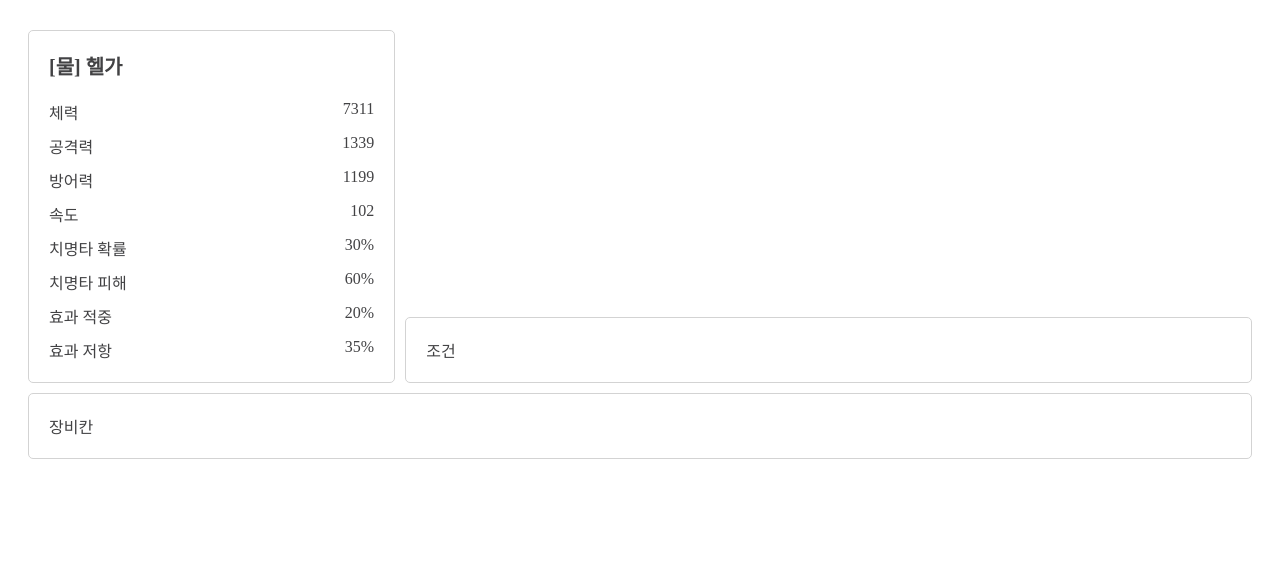
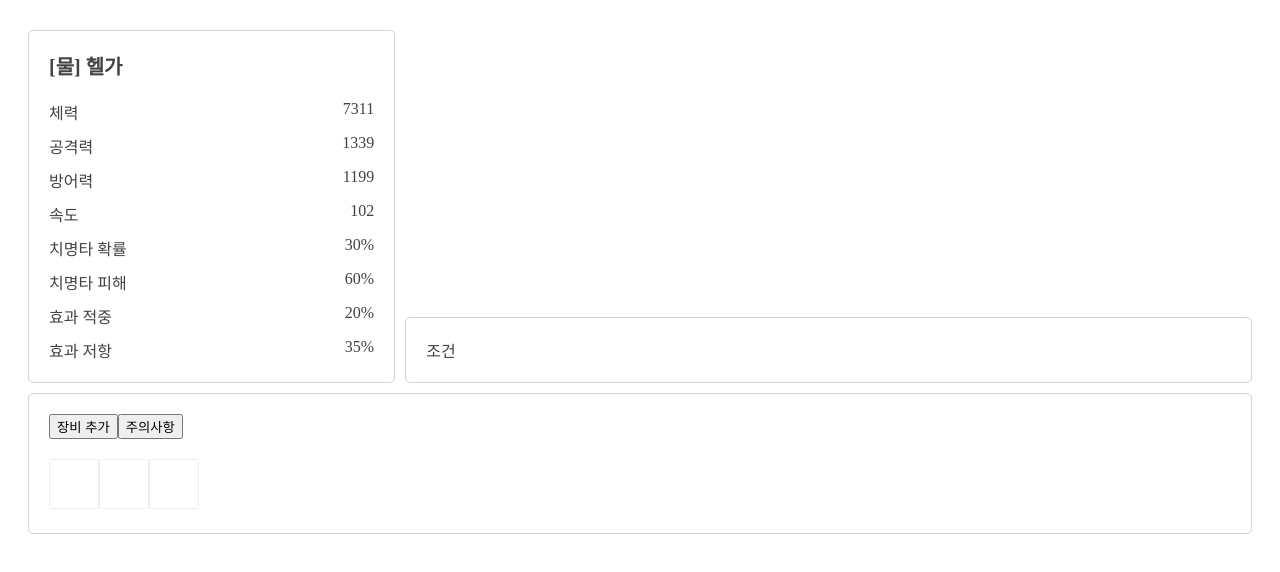
Before and after one commit to lee10104/LOH-equipment-vue, a Vue app: page / in a window 1280 px wide. Shown: the top 572 px of the page. Built offline with nearby package versions, Linux system fonts and the light colour scheme; a web font is replaced by a local one.

Commit message:
장비칸 layout 간략하게 잡아줌
- 장비추가, 주의사항 버튼 추가
- Equipment component 추가

```diff
--- /dev/null
+++ b/src/components/Equipment.vue
@@ -0,0 +1,19 @@
+<template>
+  <div class="Equipment" />
+</template>
+
+<script>
+export default { name: 'Equipment' };
+</script>
+
+<style>
+.Equipment {
+  display: inline-block;
+  box-sizing: border-box;
+  width: 50px;
+  height: 50px;
+  border: 1px solid #EEEEEE;
+  border-radius: 2px;
+  padding: 10px;
+}
+</style>
--- a/src/components/Equipments.vue
+++ b/src/components/Equipments.vue
@@ -1,13 +1,32 @@
 <template>
-  <div class="Equipments">장비칸</div>
+  <div class="Equipments">
+    <div class="Equipments__header">
+      <button>장비 추가</button>
+      <button>주의사항</button>
+    </div>
+    <div class="Equipments__container">
+      <Equipment />
+      <Equipment />
+      <Equipment />
+    </div>
+  </div>
 </template>
 
 <script>
-export default { name: 'Equipments' };
+import Equipment from './Equipment';
+
+export default {
+  name: 'Equipments',
+  components: { Equipment }
+};
 </script>
 
 <style>
 .Equipments {
   margin-top: 10px;
 }
+
+.Equipments__container {
+  margin-top: 20px;
+}
 </style>
```
Also changed, not shown: 1 other file (tests, documents, lock files or other folders).
